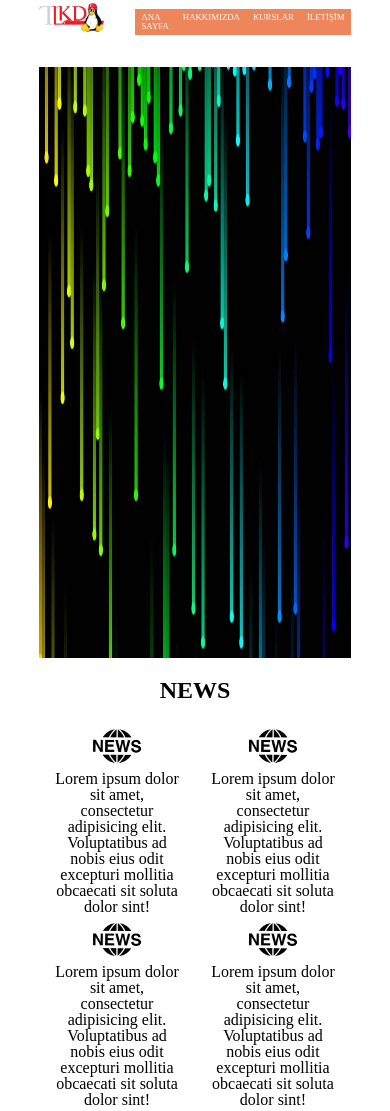
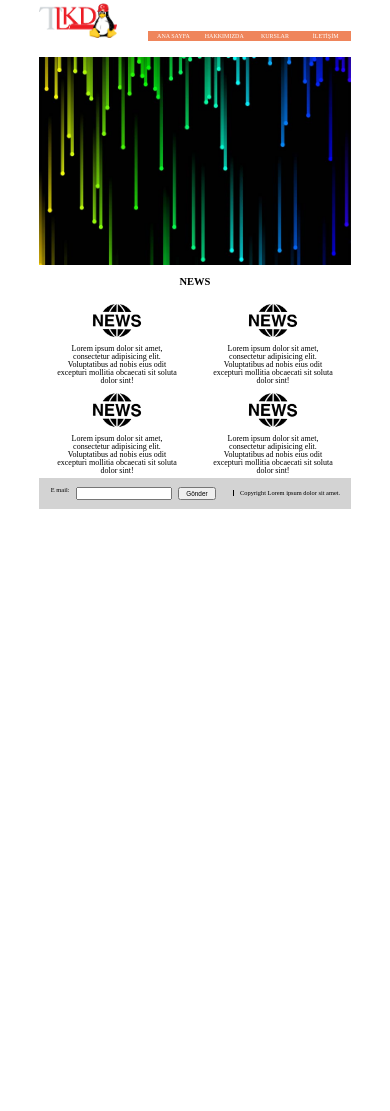
Before and after one commit to AhmetSelimPehlivan/pureHtmlCssChallange, a plain HTML site: page lkd_responsive/index.html in a window 390 px wide. Shown: the top 1111 px of the page. After the commit the page ends 844 px from the top, so only its background shows below. Drawn offline with Linux system fonts and the light colour scheme.

Commit message:
ldk responsive media.css is revised

```diff
--- a/lkd_responsive/media.css
+++ b/lkd_responsive/media.css
@@ -1,58 +1,75 @@
-@media only screen and (max-width: 1176px) {
+@media only screen and (max-width: 1075px) {
+
+    nav ul li{
+    font-size: 12px;
+    padding: 1.5% 3%;
+    }
+    .news .title{
+    font-size: 13px;
+    margin: 13px 0px;
+    }
+    p{
+    font-size: 75%;
+    }
+}
+@media only screen and (max-width: 790px) {
+    header{
+    margin-bottom: 1em;
+    }
     header .logo{
-    width: 35%;
-    height: auto;
-    display: inline;
-    }
-    nav ul{
-    width: 90%;
-    height: auto;
-    display: flex;
-    justify-content: flex-end;
+    max-width: 30%;
+    margin-right: 10%;
     }
     nav ul li{
+    font-size: 8px;
+    padding: 1.5%;
+    }
+    .banner{
     width: 100%;
     height: auto;
-    color: white;
-    font-size: 70%;
-    background-color: #EF855B;
-    display: inline-block;
-    padding: 2% 4%;
+    }
+
+    .news .title{
+    font-size: 10px;
+    margin: 10px 0px;
+    }
+    .items .item p{
+    font-size: 50%;
+    }
+    .contact *{
+    font-size: 50%;
+    }
+    .copyright p{
+    font-size: 50%;
+    }
+    footer{
+    margin-top: 5px;
+    padding: 0.5em;
     }
 }
-@media only screen and (max-width: 708px) {
+@media only screen and (max-width: 550px) {
     header .logo{
-    width: 30%;
-    height: auto;
-    display: inline;
-    }
-    nav ul{
-    width: 90%;
-    height: auto;
-    display: flex;
-    justify-content: flex-end;
+    max-width: 25%;
     }
     nav ul li{
-    width: 100%;
-    height: auto;
-    color: white;
-    font-size: 55%;
-    background-color: #EF855B;
-    display: inline-block;
-    padding: 2% 3%;
+    font-size: 6px;
+    padding: 1%;
+    }
+    .news .title{
+    font-size: 7px;
+    margin: 5px 0px;
+    }
+    .items .item p{
+    font-size: 50%;
+    }
+    .contact *{
+    font-size: 40%;
+    }
+    .copyright p{
+    font-size: 40%;
     }
     footer{
-        background-color: lightgray;
-        margin-top: 2%;
-        padding: 1.5%;
-        display: flex;
-        justify-content: center;
-    }
-    footer input{
-        width: 50%;
-        height: auto;
-    }
-    footer *{
-        font-size: 13px;
+    margin-top: 3px;
+    padding: 0.5em;
     }
 }
--- a/lkd_responsive/style.css
+++ b/lkd_responsive/style.css
@@ -13,10 +13,12 @@ header{
   margin-bottom: 2rem;
 }
 header .logo{
+  max-width: 100%;
   display: inline;
+  margin-right: 10%;
 }
 header .logo img{
-  max-width: 90%;
+  max-width: 100%;
   height: auto;
 }
 nav{
@@ -27,7 +29,7 @@ nav{
   align-items: flex-end;
 }
 nav ul{
-  width: 90%;
+  width: 100%;
   height: auto;
   display: flex;
   justify-content: flex-end;
@@ -37,8 +39,9 @@ nav ul li{
   height: auto;
   color: white;
   background-color: #EF855B;
+  text-align: center;
   display: inline-block;
-  padding: 2% 5%;
+  padding: 1.5% 4%;
 }
 .banner{
   max-width: 100%;
@@ -50,7 +53,7 @@ nav ul li{
 }
 
 .news .title{
-  width: 100%;
+  max-width: 100%;
   height: auto;
   margin: 15px 0px;
   text-align: center;
```
